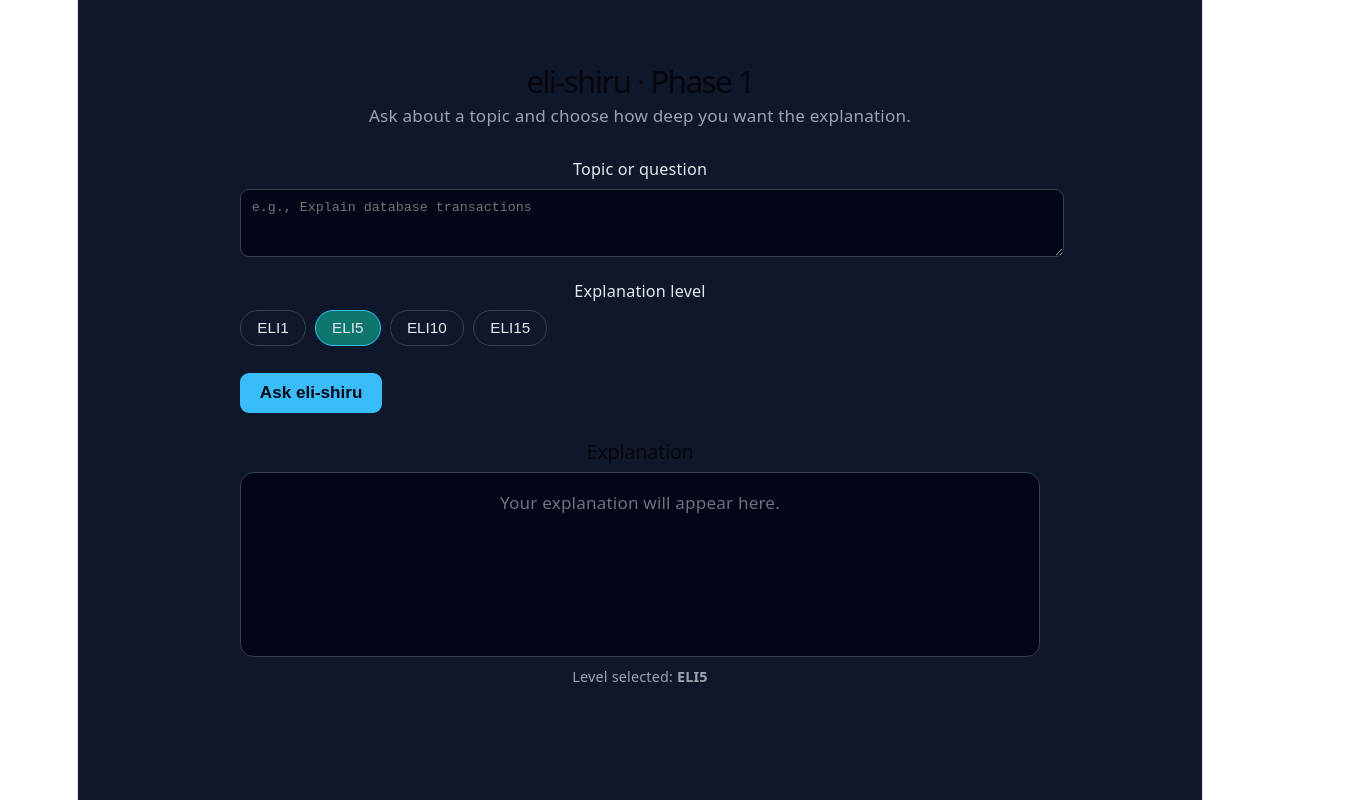
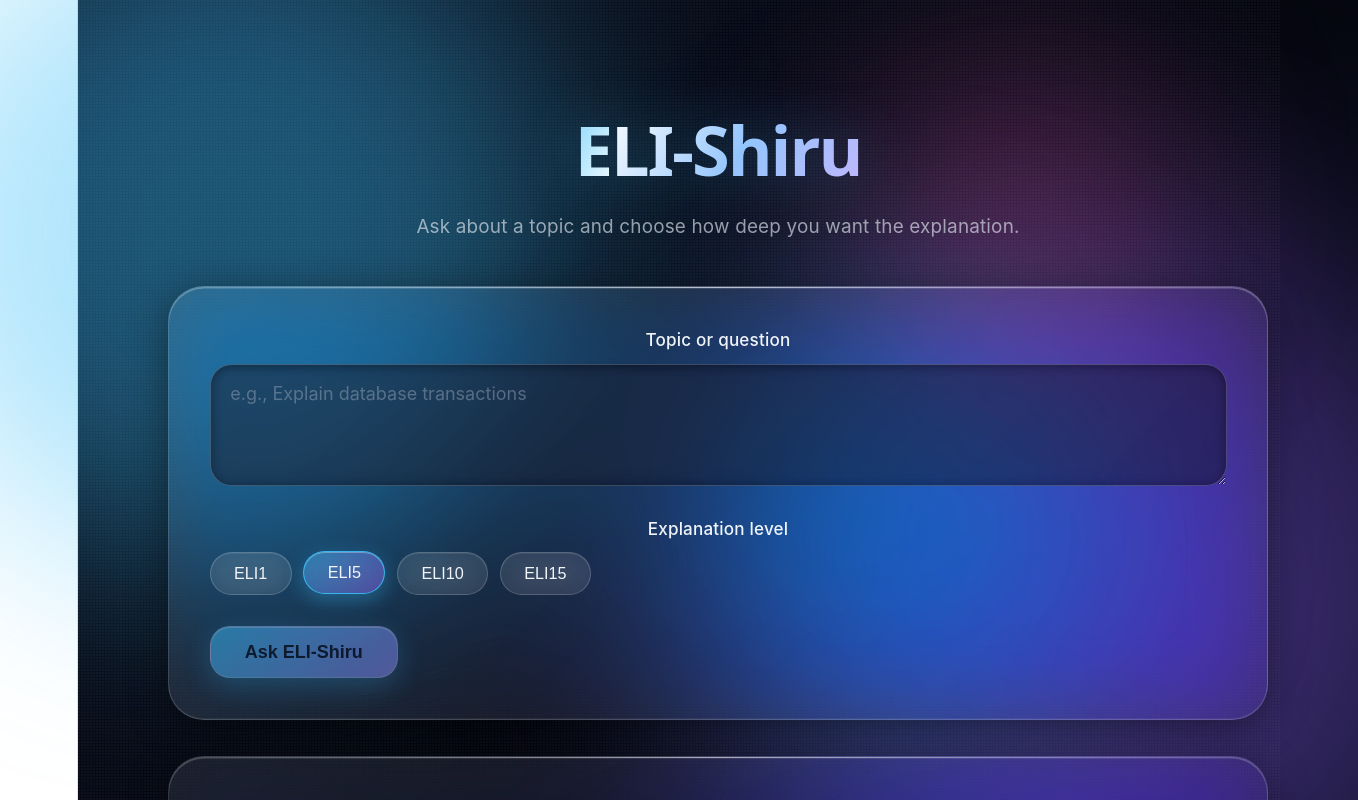
Before and after one commit to pratyoshdesaraju/ELI-shiru, a React (Vite) app in the folder eli-shiru-frontend/: page / in a window 1280 px wide. Shown: the top 800 px of the page, 1358 px wide, since content can reach past the window. Built offline with nearby package versions, Linux system fonts and the light colour scheme.

Commit message:
Updated UI design  (#1)

```diff
--- a/eli-shiru-frontend/src/App.css
+++ b/eli-shiru-frontend/src/App.css
@@ -1,3 +1,4 @@
+/* App.css */
 .counter {
   font-size: 16px;
   padding: 5px 10px;
--- a/eli-shiru-frontend/src/App.jsx
+++ b/eli-shiru-frontend/src/App.jsx
@@ -1,4 +1,5 @@
-import { useState } from "react";
+// App.jsx
+import { useState, useEffect } from "react";
 
 const EXPLANATION_LEVELS = ["ELI1", "ELI5", "ELI10", "ELI15"];
 
@@ -7,6 +8,10 @@ function App() {
   const [level, setLevel] = useState("ELI5");
   const [response, setResponse] = useState("");
   const [isLoading, setIsLoading] = useState(false);
+
+  useEffect(() => {
+    document.title = "ELI-Shiru";
+  }, []);
 
   const handleSubmit = async (event) => {
     event.preventDefault();
@@ -50,76 +55,286 @@ function App() {
     <div
       style={{
         minHeight: "100vh",
-        backgroundColor: "#0f172a",
-        color: "#e5e7eb",
-        fontFamily: "system-ui, -apple-system, BlinkMacSystemFont, sans-serif",
-        padding: "2rem",
+        width: "100vw",
+        position: "relative",
+        overflow: "auto",
+        background:
+          "linear-gradient(135deg, #0a0f1f 0%, #05070f 50%, #0a0f1f 100%)",
+        color: "#f1f5f9",
+        fontFamily:
+          "-apple-system, BlinkMacSystemFont, 'SF Pro Display', 'SF Pro Text', system-ui, sans-serif",
         display: "flex",
         justifyContent: "center",
+        alignItems: "flex-start",
       }}
     >
-      <div style={{ maxWidth: "800px", width: "100%" }}>
-        <header style={{ marginBottom: "1.5rem" }}>
-          <h1 style={{ fontSize: "1.75rem", marginBottom: "0.5rem" }}>
-            eli‑shiru · Phase 1
+      <style>{`
+        @keyframes float1 {
+          0%, 100% { transform: translate(0, 0) scale(1); }
+          50% { transform: translate(4vw, 6vh) scale(1.1); }
+        }
+        @keyframes float2 {
+          0%, 100% { transform: translate(0, 0) scale(1); }
+          50% { transform: translate(-5vw, -4vh) scale(1.15); }
+        }
+        @keyframes float3 {
+          0%, 100% { transform: translate(0, 0) scale(1); }
+          50% { transform: translate(3vw, -5vh) scale(0.95); }
+        }
+        @keyframes shimmer {
+          0% { background-position: 0% 50%; }
+          100% { background-position: 200% 50%; }
+        }
+        ::placeholder { color: rgba(148, 163, 184, 0.5); }
+      `}</style>
+
+      {/* Layered ambient orbs — increased intensity + animation */}
+      <div
+        style={{
+          position: "fixed",
+          top: "-15%",
+          left: "-10%",
+          width: "50vw",
+          height: "50vw",
+          borderRadius: "50%",
+          background: "rgba(56, 189, 248, 0.4)",
+          filter: "blur(100px)",
+          animation: "float1 18s ease-in-out infinite",
+          pointerEvents: "none",
+        }}
+      />
+      <div
+        style={{
+          position: "fixed",
+          bottom: "-20%",
+          right: "-15%",
+          width: "55vw",
+          height: "55vw",
+          borderRadius: "50%",
+          background: "rgba(139, 92, 246, 0.4)",
+          filter: "blur(120px)",
+          animation: "float2 22s ease-in-out infinite",
+          pointerEvents: "none",
+        }}
+      />
+      <div
+        style={{
+          position: "fixed",
+          top: "40%",
+          left: "50%",
+          width: "35vw",
+          height: "35vw",
+          borderRadius: "50%",
+          background: "rgba(6, 182, 212, 0.3)",
+          filter: "blur(110px)",
+          animation: "float3 15s ease-in-out infinite",
+          pointerEvents: "none",
+        }}
+      />
+      <div
+        style={{
+          position: "fixed",
+          top: "10%",
+          right: "10%",
+          width: "25vw",
+          height: "25vw",
+          borderRadius: "50%",
+          background: "rgba(236, 72, 153, 0.25)",
+          filter: "blur(100px)",
+          animation: "float3 20s ease-in-out infinite reverse",
+          pointerEvents: "none",
+        }}
+      />
+
+      {/* Grain/noise overlay for extra glass texture */}
+      <div
+        style={{
+          position: "fixed",
+          inset: 0,
+          backgroundImage:
+            "radial-gradient(circle at 1px 1px, rgba(255,255,255,0.03) 1px, transparent 0)",
+          backgroundSize: "3px 3px",
+          pointerEvents: "none",
+          zIndex: 0,
+        }}
+      />
+
+      <div
+        style={{
+          width: "100%",
+          maxWidth: "1100px",
+          minHeight: "100vh",
+          padding: "clamp(1.5rem, 5vw, 4rem)",
+          display: "flex",
+          flexDirection: "column",
+          justifyContent: "center",
+          zIndex: 1,
+          position: "relative",
+        }}
+      >
+        {/* Header */}
+        <header style={{ marginBottom: "2.5rem", textAlign: "center" }}>
+          <h1
+            style={{
+              fontSize: "clamp(2.4rem, 5.5vw, 3.8rem)",
+              fontWeight: 700,
+              letterSpacing: "-0.03em",
+              lineHeight: 1.3,
+              padding: "0.15em 0",
+              marginBottom: "0.5rem",
+              display: "inline-block",
+              backgroundImage:
+                "linear-gradient(120deg, #ffffff 0%, #93c5fd 25%, #c4b5fd 50%, #38bdf8 75%, #ffffff 100%)",
+              backgroundSize: "200% auto",
+              WebkitBackgroundClip: "text",
+              WebkitTextFillColor: "transparent",
+              backgroundClip: "text",
+              animation: "shimmer 6s linear infinite",
+              filter: "drop-shadow(0 0 30px rgba(56, 189, 248, 0.35))",
+            }}
+          >
+            ELI-Shiru
           </h1>
-          <p style={{ fontSize: "0.95rem", color: "#9ca3af" }}>
+          <p
+            style={{
+              fontSize: "1.05rem",
+              color: "rgba(226, 232, 240, 0.65)",
+              fontWeight: 400,
+            }}
+          >
             Ask about a topic and choose how deep you want the explanation.
           </p>
         </header>
 
+        {/* Glass Form Card */}
         <form
           onSubmit={handleSubmit}
           style={{
             display: "flex",
             flexDirection: "column",
-            gap: "0.75rem",
-            marginBottom: "1.5rem",
+            gap: "1.25rem",
+            padding: "2.25rem",
+            borderRadius: "2rem",
+            background:
+              "linear-gradient(135deg, rgba(255,255,255,0.12) 0%, rgba(255,255,255,0.04) 100%)",
+            backdropFilter: "blur(40px) saturate(200%)",
+            WebkitBackdropFilter: "blur(40px) saturate(200%)",
+            border: "1px solid rgba(255, 255, 255, 0.18)",
+            boxShadow:
+              "0 8px 40px rgba(0, 0, 0, 0.45), 0 1.5px 0 rgba(255,255,255,0.25) inset, 0 -1px 0 rgba(255,255,255,0.05) inset",
+            marginBottom: "2rem",
+            position: "relative",
+            overflow: "hidden",
           }}
         >
-          <label style={{ fontSize: "0.9rem" }}>
+          {/* top specular sheen */}
+          <div
+            style={{
+              position: "absolute",
+              top: 0,
+              left: 0,
+              right: 0,
+              height: "1px",
+              background:
+                "linear-gradient(90deg, transparent, rgba(255,255,255,0.6), transparent)",
+              pointerEvents: "none",
+            }}
+          />
+
+          <label style={{ fontSize: "0.95rem", fontWeight: 500 }}>
             Topic or question
             <textarea
               value={question}
               onChange={(e) => setQuestion(e.target.value)}
-              rows={3}
+              rows={4}
               style={{
-                marginTop: "0.35rem",
+                marginTop: "0.6rem",
                 width: "100%",
-                padding: "0.6rem",
-                borderRadius: "0.5rem",
-                border: "1px solid #374151",
-                backgroundColor: "#020617",
-                color: "#e5e7eb",
+                padding: "1rem 1.1rem",
+                borderRadius: "1.2rem",
+                border: "1px solid rgba(255, 255, 255, 0.18)",
+                backgroundColor: "rgba(2, 6, 23, 0.45)",
+                backdropFilter: "blur(10px)",
+                color: "#f1f5f9",
                 resize: "vertical",
+                fontSize: "1rem",
+                outline: "none",
+                fontFamily: "inherit",
+                transition: "border-color 0.25s ease, box-shadow 0.25s ease",
+                boxSizing: "border-box",
+                boxShadow: "inset 0 2px 8px rgba(0,0,0,0.3)",
+              }}
+              onFocus={(e) => {
+                e.target.style.borderColor = "rgba(56, 189, 248, 0.7)";
+                e.target.style.boxShadow =
+                  "0 0 0 5px rgba(56, 189, 248, 0.2), inset 0 2px 8px rgba(0,0,0,0.3)";
+              }}
+              onBlur={(e) => {
+                e.target.style.borderColor = "rgba(255, 255, 255, 0.18)";
+                e.target.style.boxShadow = "inset 0 2px 8px rgba(0,0,0,0.3)";
               }}
               placeholder="e.g., Explain database transactions"
             />
           </label>
 
-          <label style={{ fontSize: "0.9rem" }}>
+          <label style={{ fontSize: "0.95rem", fontWeight: 500 }}>
             Explanation level
-            <div style={{ marginTop: "0.35rem", display: "flex", gap: "0.5rem" }}>
-              {EXPLANATION_LEVELS.map((lvl) => (
+            <div
+              style={{
+                marginTop: "0.6rem",
+                display: "flex",
+                gap: "0.65rem",
+                flexWrap: "wrap",
+              }}
+            >
+              {EXPLANATION_LEVELS.map((lvl) => {
+                const active = level === lvl;
+                return (
                   <button
                     key={lvl}
                     type="button"
                     onClick={() => setLevel(lvl)}
+                    aria-pressed={active}
                     style={{
-                    padding: "0.45rem 0.9rem",
+                      padding: "0.6rem 1.3rem",
                       borderRadius: "9999px",
-                    border:
-                      level === lvl ? "1px solid #38bdf8" : "1px solid #374151",
-                    backgroundColor:
-                      level === lvl ? "#0f766e" : "transparent",
-                    color: "#e5e7eb",
-                    fontSize: "0.85rem",
+                      border: active
+                        ? "1px solid rgba(56, 189, 248, 0.9)"
+                        : "1px solid rgba(255, 255, 255, 0.18)",
+                      background: active
+                        ? "linear-gradient(135deg, rgba(56,189,248,0.45), rgba(139,92,246,0.45))"
+                        : "rgba(255, 255, 255, 0.07)",
+                      backdropFilter: "blur(16px) saturate(180%)",
+                      WebkitBackdropFilter: "blur(16px) saturate(180%)",
+                      color: "#f1f5f9",
+                      fontSize: "0.9rem",
+                      fontWeight: 500,
                       cursor: "pointer",
+                      transition: "all 0.3s cubic-bezier(0.4, 0, 0.2, 1)",
+                      boxShadow: active
+                        ? "0 6px 20px rgba(56, 189, 248, 0.35), inset 0 1px 0 rgba(255,255,255,0.3)"
+                        : "inset 0 1px 0 rgba(255,255,255,0.08)",
+                      transform: active ? "translateY(-1px)" : "none",
+                    }}
+                    onMouseEnter={(e) => {
+                      if (!active) {
+                        e.currentTarget.style.background =
+                          "rgba(255, 255, 255, 0.13)";
+                        e.currentTarget.style.transform = "translateY(-1px)";
+                      }
+                    }}
+                    onMouseLeave={(e) => {
+                      if (!active) {
+                        e.currentTarget.style.background =
+                          "rgba(255, 255, 255, 0.07)";
+                        e.currentTarget.style.transform = "none";
+                      }
                     }}
                   >
                     {lvl}
                   </button>
-              ))}
+                );
+              })}
             </div>
           </label>
 
@@ -127,48 +342,109 @@ function App() {
             type="submit"
             disabled={!question.trim() || isLoading}
             style={{
-              marginTop: "0.75rem",
+              marginTop: "0.5rem",
               alignSelf: "flex-start",
-              padding: "0.55rem 1.1rem",
-              borderRadius: "0.5rem",
-              border: "none",
-              backgroundColor: isLoading ? "#4b5563" : "#38bdf8",
-              color: "#020617",
+              padding: "0.8rem 1.9rem",
+              borderRadius: "1.1rem",
+              border: "1px solid rgba(255,255,255,0.25)",
+              background: isLoading
+                ? "rgba(75, 85, 99, 0.6)"
+                : "linear-gradient(135deg, #38bdf8, #818cf8, #c4b5fd)",
+              backgroundSize: "200% auto",
+              color: isLoading ? "#cbd5e1" : "#020617",
               fontWeight: 600,
-              fontSize: "0.95rem",
-              cursor: isLoading ? "default" : "pointer",
+              fontSize: "1rem",
+              cursor: isLoading || !question.trim() ? "default" : "pointer",
+              boxShadow: isLoading
+                ? "none"
+                : "0 8px 28px rgba(56, 189, 248, 0.45), inset 0 1px 0 rgba(255,255,255,0.4)",
+              transition: "transform 0.15s ease, box-shadow 0.15s ease, background-position 0.4s ease",
+              opacity: !question.trim() ? 0.5 : 1,
+            }}
+            onMouseEnter={(e) => {
+              if (!isLoading) e.currentTarget.style.backgroundPosition = "100% center";
+            }}
+            onMouseLeave={(e) => {
+              e.currentTarget.style.backgroundPosition = "0% center";
+            }}
+            onMouseDown={(e) => {
+              if (!isLoading) e.currentTarget.style.transform = "scale(0.97)";
+            }}
+            onMouseUp={(e) => {
+              e.currentTarget.style.transform = "scale(1)";
             }}
           >
-            {isLoading ? "Thinking…" : "Ask eli‑shiru"}
+            {isLoading ? "Thinking…" : "Ask ELI-Shiru"}
           </button>
         </form>
 
-        <section>
-          <h2 style={{ fontSize: "1.1rem", marginBottom: "0.5rem" }}>
+        {/* Glass Response Card */}
+        <section
+          style={{
+            padding: "2.25rem",
+            borderRadius: "2rem",
+            background:
+              "linear-gradient(135deg, rgba(255,255,255,0.09) 0%, rgba(255,255,255,0.02) 100%)",
+            backdropFilter: "blur(40px) saturate(200%)",
+            WebkitBackdropFilter: "blur(40px) saturate(200%)",
+            border: "1px solid rgba(255, 255, 255, 0.15)",
+            boxShadow:
+              "0 8px 40px rgba(0, 0, 0, 0.4), 0 1.5px 0 rgba(255,255,255,0.2) inset",
+            position: "relative",
+            overflow: "hidden",
+          }}
+        >
+          <div
+            style={{
+              position: "absolute",
+              top: 0,
+              left: 0,
+              right: 0,
+              height: "1px",
+              background:
+                "linear-gradient(90deg, transparent, rgba(255,255,255,0.5), transparent)",
+              pointerEvents: "none",
+            }}
+          />
+
+          <h2
+            style={{
+              fontSize: "1.15rem",
+              fontWeight: 600,
+              marginBottom: "1rem",
+              display: "flex",
+              alignItems: "center",
+              gap: "0.5rem",
+            }}
+          >
             Explanation
           </h2>
           <div
             style={{
-              minHeight: "150px",
-              padding: "0.9rem",
-              borderRadius: "0.75rem",
-              border: "1px solid #374151",
-              backgroundColor: "#020617",
+              minHeight: "180px",
+              padding: "1.2rem",
+              borderRadius: "1.3rem",
+              border: "1px solid rgba(255, 255, 255, 0.1)",
+              background: "rgba(2, 6, 23, 0.4)",
+              backdropFilter: "blur(10px)",
               whiteSpace: "pre-wrap",
-              fontSize: "0.95rem",
-              color: response ? "#e5e7eb" : "#6b7280",
+              fontSize: "1rem",
+              lineHeight: 1.6,
+              color: response ? "#f1f5f9" : "rgba(148, 163, 184, 0.7)",
+              boxShadow: "inset 0 2px 10px rgba(0,0,0,0.35)",
             }}
           >
             {response || "Your explanation will appear here."}
           </div>
           <p
             style={{
-              marginTop: "0.4rem",
-              fontSize: "0.8rem",
-              color: "#9ca3af",
+              marginTop: "0.75rem",
+              fontSize: "0.85rem",
+              color: "rgba(148, 163, 184, 0.8)",
             }}
           >
-            Level selected: <strong>{level}</strong>
+            Level selected:{" "}
+            <strong style={{ color: "#93c5fd" }}>{level}</strong>
           </p>
         </section>
       </div>
--- a/eli-shiru-frontend/src/index.css
+++ b/eli-shiru-frontend/src/index.css
@@ -1,3 +1,4 @@
+/* index.css */
 :root {
   --text: #6b6375;
   --text-h: #08060d;
```
Lines whose indentation alone changed are shown as unchanged.
